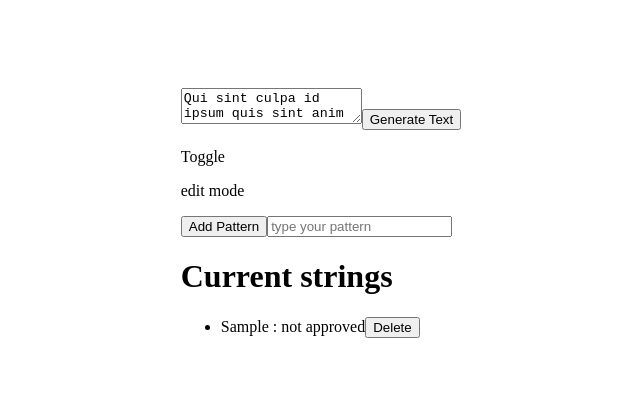
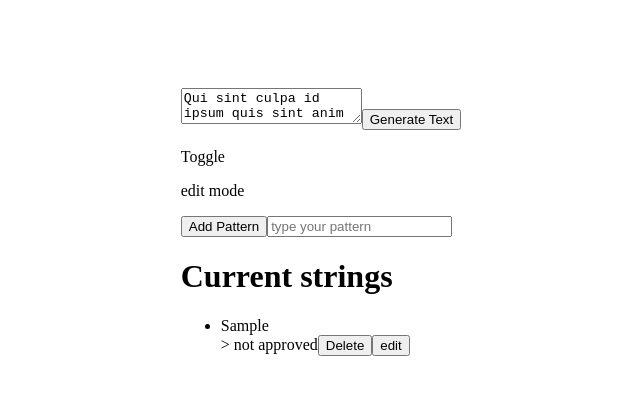
Before and after one commit to Plexversal/saber-patrick, a Next.js app: page / in a window 1280 px wide. Both pictures are taken after typing "Sample" into the empty fields and a click on the button "Add Pattern". Shown: the top 394 px of the page, without its empty margins (319-959 px from the left). Built offline with nearby package versions, Linux system fonts and the light colour scheme.

Commit message:
Added editing functionality

```diff
--- a/src/components/SidePanel.tsx
+++ b/src/components/SidePanel.tsx
@@ -5,8 +5,9 @@ import { useRegexContext } from '@/context/RegexContext';
 
 export default function SidePanel() {
 
-    const {regexPatterns, setRegexPatterns, regexInputValue, setRegexInputValue, addRegex, deleteRegex} = useRegexContext()
-
+    const {regexPatterns, setRegexPatterns, regexInputValue, setRegexInputValue, addRegex, deleteRegex, editRegex} = useRegexContext()
+    const [editing, setEditing] = useState<number | null>(null)
+    const [newPattern, setNewPattern] = useState('')
 
     /* Initialize the local storage patterns */
     useEffect(() => {
@@ -33,8 +34,17 @@ export default function SidePanel() {
                 <h1>Current strings</h1>
                 <ul>
                     {regexPatterns.map((e, i) => (
-                        <li key={i}>{e.pattern} : {e.approved ? 'approved' : 'not approved'}
-                        <button onClick={() => deleteRegex(i)}>Delete</button>
+                        <li key={i}>
+                            {
+                                editing === i ? <input value={newPattern} onChange={e => setNewPattern(e.target.value)}></input> :
+                                <div>{e.pattern}</div>
+                            } &gt; {e.approved ? 'approved' : 'not approved'}
+                            <button onClick={() => deleteRegex(i)}>Delete</button>
+
+                            {editing !== i ?
+                            <button onClick={() => {setEditing(i); setNewPattern(e.pattern)}}>edit</button> :
+                            <button onClick={() => {setEditing(null); editRegex(i, newPattern)}}>save</button>}
+
                         </li>
                     ))}
                 </ul>
--- a/src/context/RegexContext.tsx
+++ b/src/context/RegexContext.tsx
@@ -17,7 +17,8 @@ export interface IRegexContext {
     regexInputValue: string;
     setRegexInputValue: Dispatch<SetStateAction<string>>;
     addRegex: (e: React.FormEvent<HTMLFormElement>) => void
-    deleteRegex: (e: number) => void
+    deleteRegex: (index: number) => void;
+    editRegex: (index: number, pattern: string) => void
 }
 
 interface IRegexEntry {
@@ -65,6 +66,19 @@ export function RegexProvider({children}: {children: ReactNode}) {
         localStorage.setItem('regexPatterns', JSON.stringify(updatedPatterns));
     }
 
+    function editRegex(index: number, newPattern: string) {
+        const updatedEntry = {
+            pattern: newPattern,
+            approved: false
+        }
+
+        const updatedPatterns = [...regexPatterns];
+        updatedPatterns[index] = updatedEntry;
+
+        setRegexPatterns(updatedPatterns);
+        localStorage.setItem('regexPatterns', JSON.stringify(updatedPatterns));
+    }
+
     return (<RegexContext.Provider
     value={{
         regexPatterns,
@@ -74,7 +88,8 @@ export function RegexProvider({children}: {children: ReactNode}) {
         regexInputValue,
         setRegexInputValue,
         addRegex,
-        deleteRegex
+        deleteRegex,
+        editRegex
     }}>
         {children}
     </RegexContext.Provider>)
```
